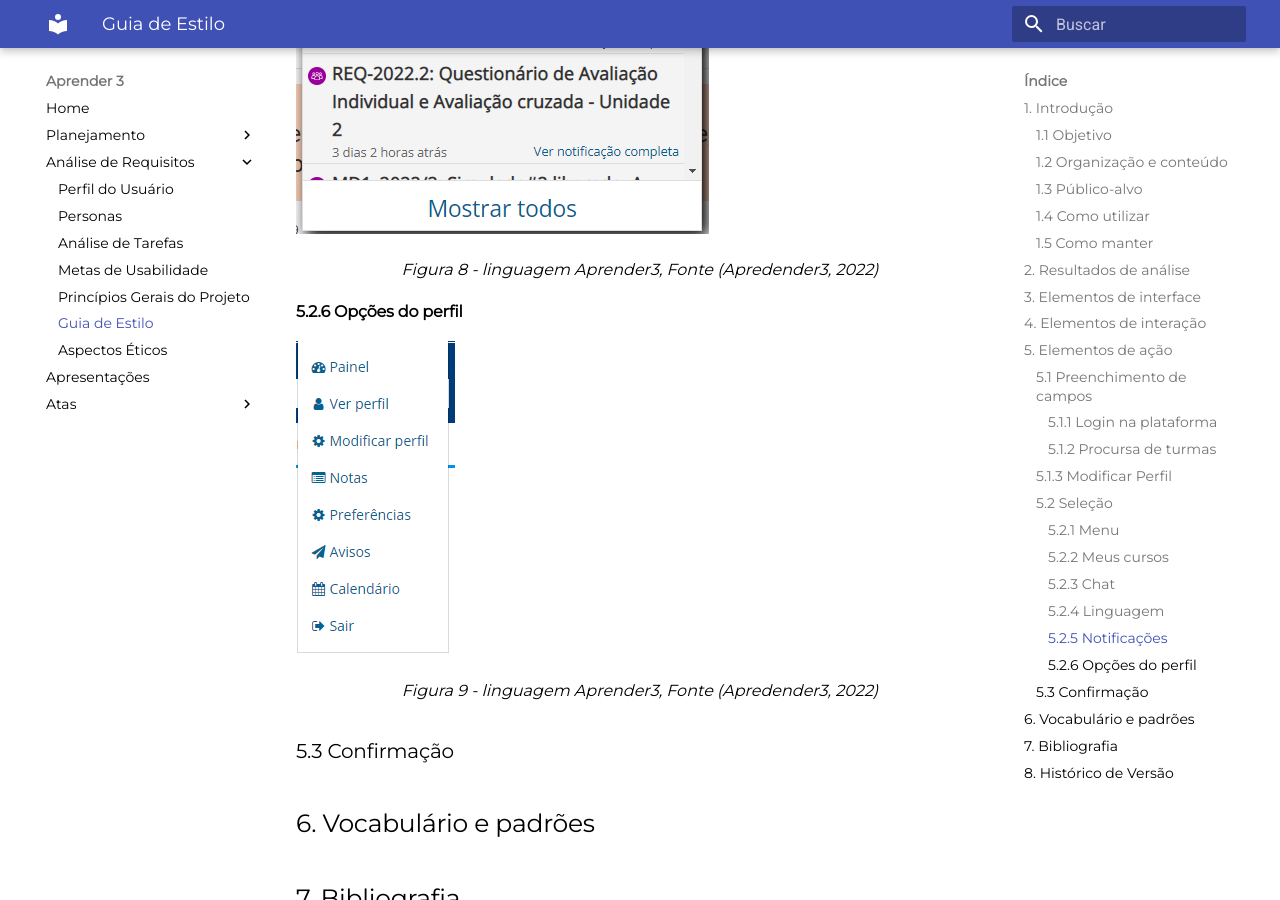
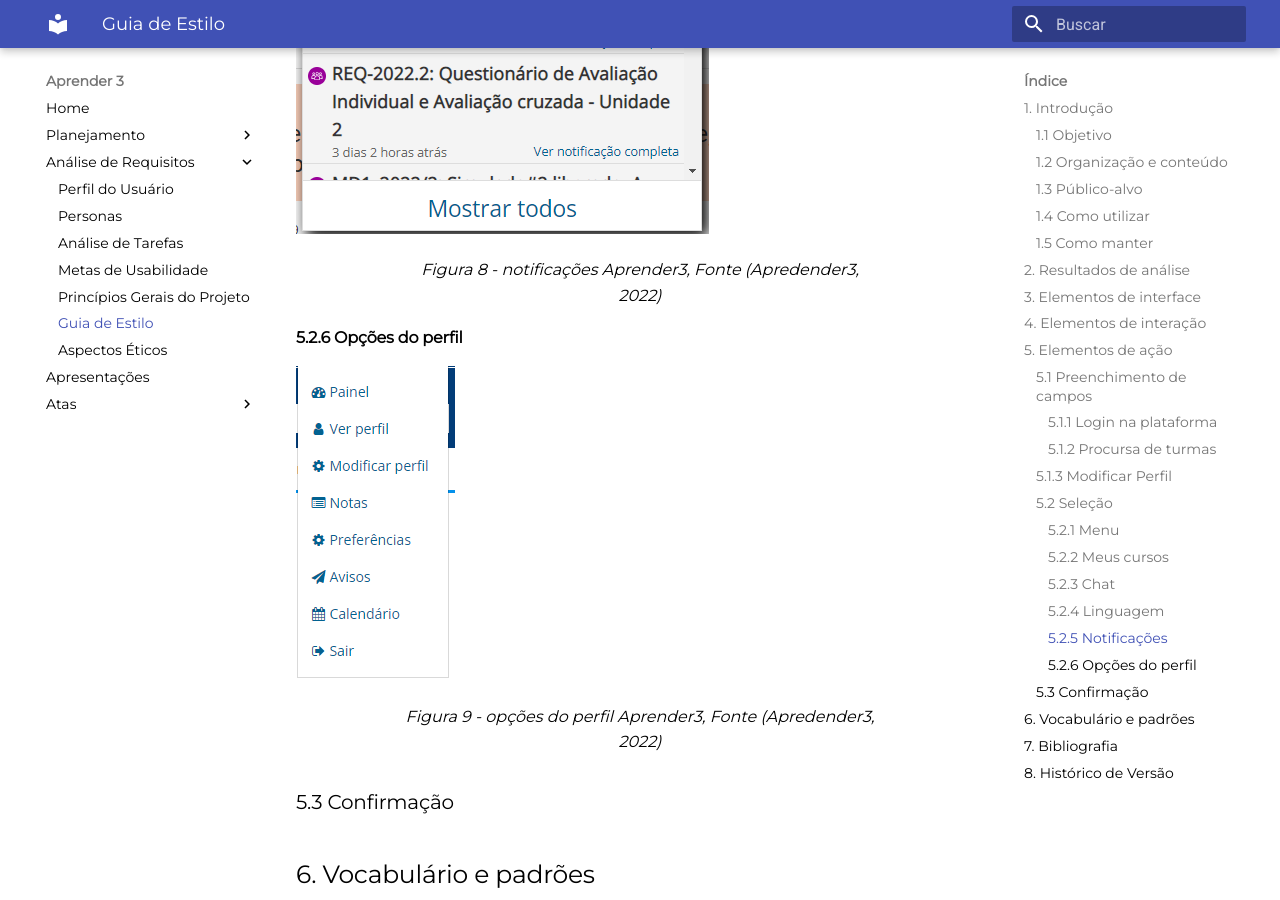
Before and after one commit to mdsreq-fga-unb/2022.2-Aprender3, an MkDocs documentation site: the page built from docs/analise_de_requisitos/guia_de_estilo.md, in a window 1280 px wide and 900 px high, scrolled down 4705 px. Built offline with MkDocs 1.6.1 and Material for MkDocs 9.7.7, drawn with Linux system fonts in a browser that asks for light colours.

Commit message:
Update guia_de_estilo.md

```diff
--- a/docs/analise_de_requisitos/guia_de_estilo.md
+++ b/docs/analise_de_requisitos/guia_de_estilo.md
@@ -87,13 +87,13 @@
 
  ![ho](../images/notificacoes_selecao.png)
 
- <figcaption align="center">Figura 8 - linguagem Aprender3, Fonte (Apredender3, 2022)</figcaption>
+ <figcaption align="center">Figura 8 - notificações Aprender3, Fonte (Apredender3, 2022)</figcaption>
 
 #### 5.2.6 Opções do perfil
 
  ![ho](../images/opcoesperfil_selecao.png)
 
- <figcaption align="center">Figura 9 - linguagem Aprender3, Fonte (Apredender3, 2022)</figcaption>
+ <figcaption align="center">Figura 9 - opções do perfil Aprender3, Fonte (Apredender3, 2022)</figcaption>
 
 
 ### 5.3 Confirmação
```
